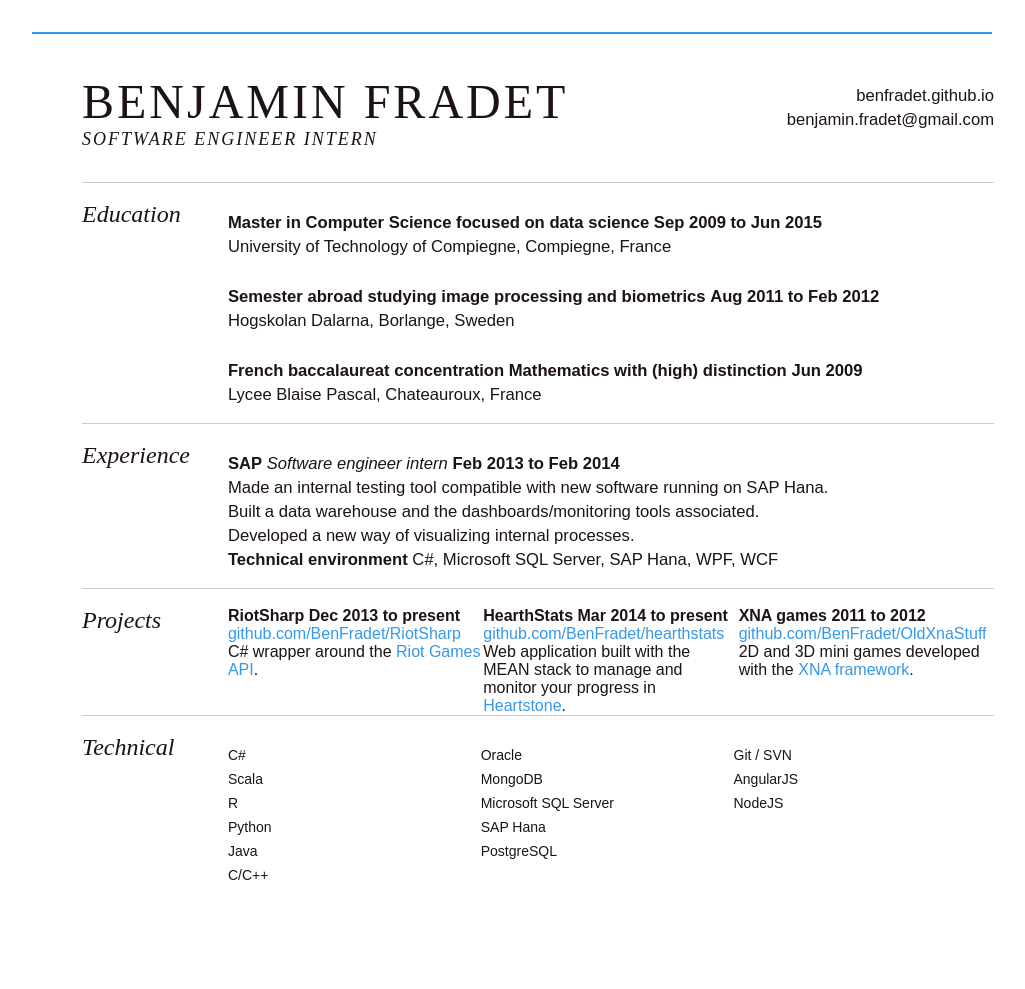
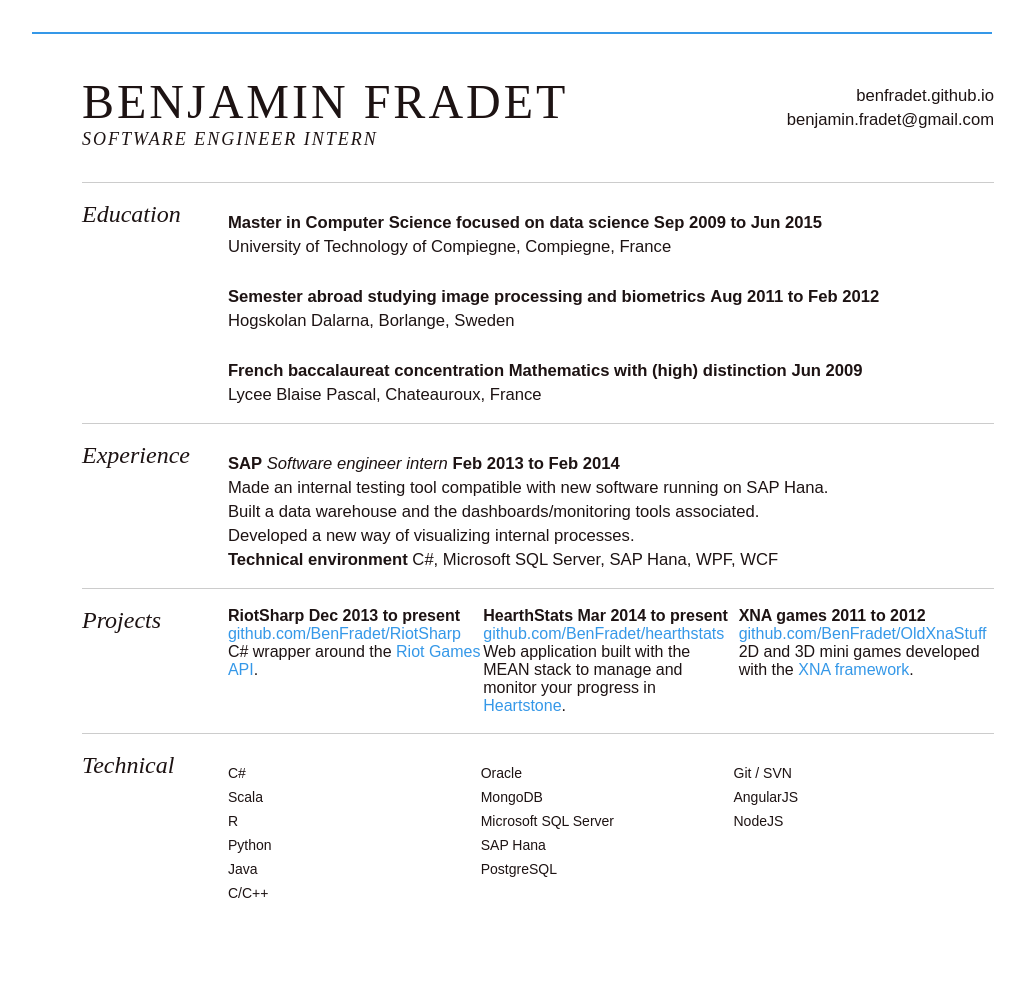
Before and after one commit to BenFradet/benfradet.github.io, a Jekyll site: the page resume/index.html, which Jekyll copies as it is, in a window 1280 px wide. Shown: the whole page, without its empty margins (128-1153 px from the left). Built offline with Jekyll 4.4.1, drawn with Linux system fonts in a browser that asks for light colours.

```diff
--- a/resume/index.html
+++ b/resume/index.html
@@ -35,7 +35,7 @@ article,aside,details,figcaption,figure,footer,header,hgroup,nav,section,summary
 <h3 id="projects">Projects</h3>
 <ul>
 <li><strong>RiotSharp</strong> <strong>Dec 2013 to present</strong><br>  <a href="https://github.com/BenFradet/RiotSharp">github.com/BenFradet/RiotSharp</a><br>  C# wrapper around the <a href="https://developer.riotgames.com">Riot Games API</a>.</li>
-<li><strong>HearthStats</strong> <strong>Mar 2014 to present</strong><br>  <a href="https://github.com/BenFradet/hearthstats">github.com/BenFradet/hearthstats</a><br>  Web application built with the MEAN stack to manage and monitor your progress in <a href="http://us.battle.net/hearthstone/en/">Heartstone</a>.</li>
+<li><strong>HearthStats</strong> <strong>Mar 2014 to present</strong><br>  <a href="https://github.com/BenFradet/hearthstats">github.com/BenFradet/hearthstats</a><br>  Web application built with the MEAN stack to manage and monitor your progress in <a href="http://us.battle.net/hearthstone/en/">Heartstone</a>.<br><br/></li>
 <li><strong>XNA games</strong> <strong>2011 to 2012</strong><br>  <a href="https://github.com/BenFradet/OldXnaStuff">github.com/BenFradet/OldXnaStuff</a><br>  2D and 3D mini games developed with the <a href="http://en.wikipedia.org/wiki/Microsoft_XNA">XNA framework</a>.</li>
 </ul>
 <hr>
```
